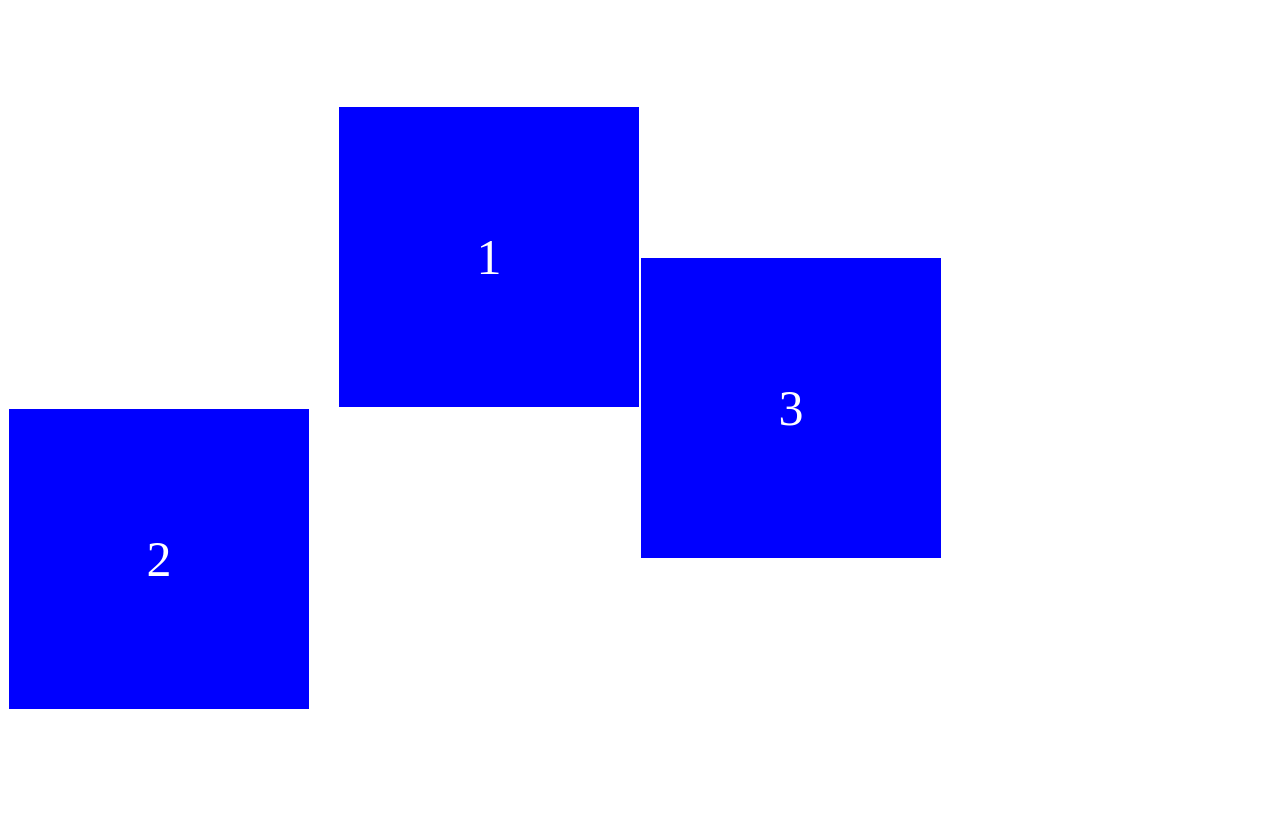
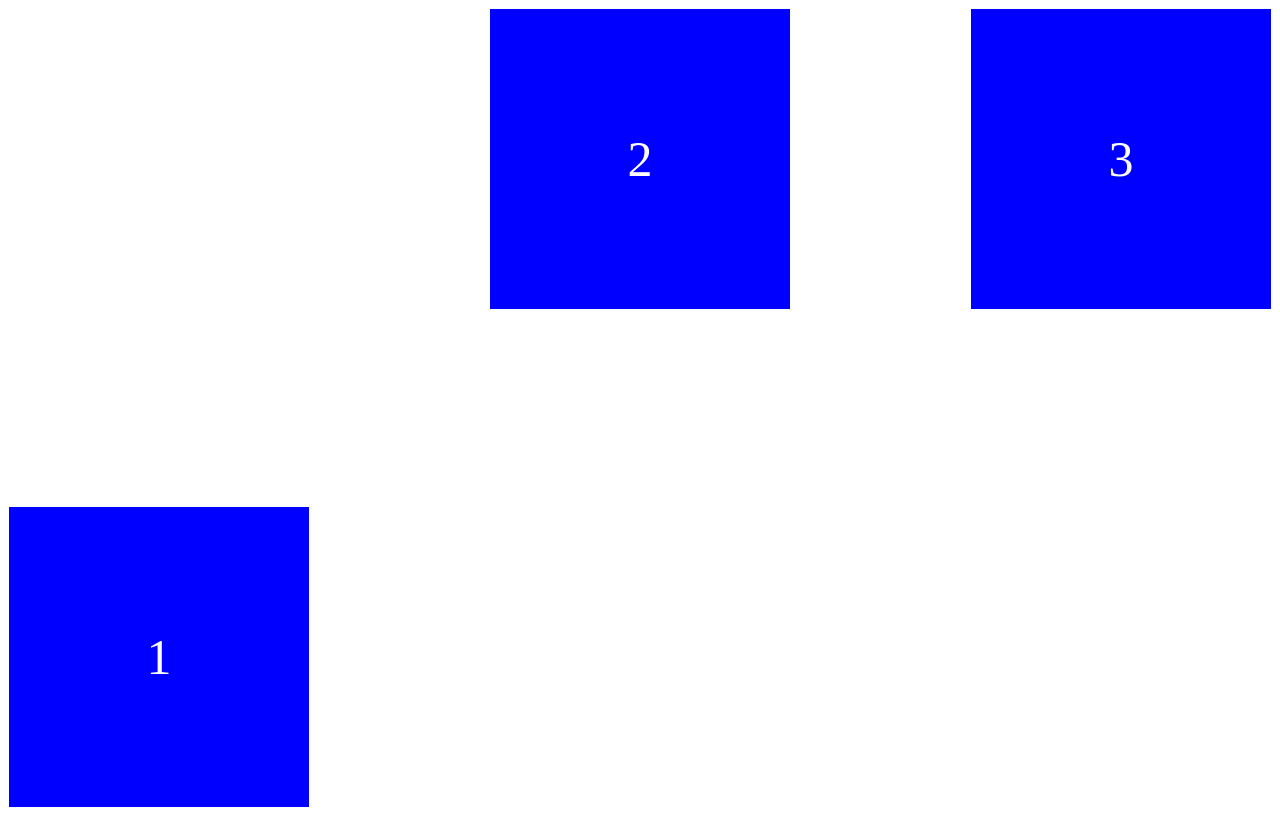
Before and after one commit to jonsoku/css_practice1, a plain HTML site: page flexbox.html in a window 1280 px wide. Drawn offline with Linux system fonts and the light colour scheme.

Commit message:
grid시작

```diff
--- a/flexbox.html
+++ b/flexbox.html
@@ -9,11 +9,9 @@
     <style>
         .father{
             display:flex;
-            justify-content: center;
+            justify-content: space-between;
             height: 100vh;
             flex-wrap: wrap;
-
-            flex-direction: column;
 
         }
         .box{
```
Also changed, not shown: grid.html (added, +13 -0 lines).
